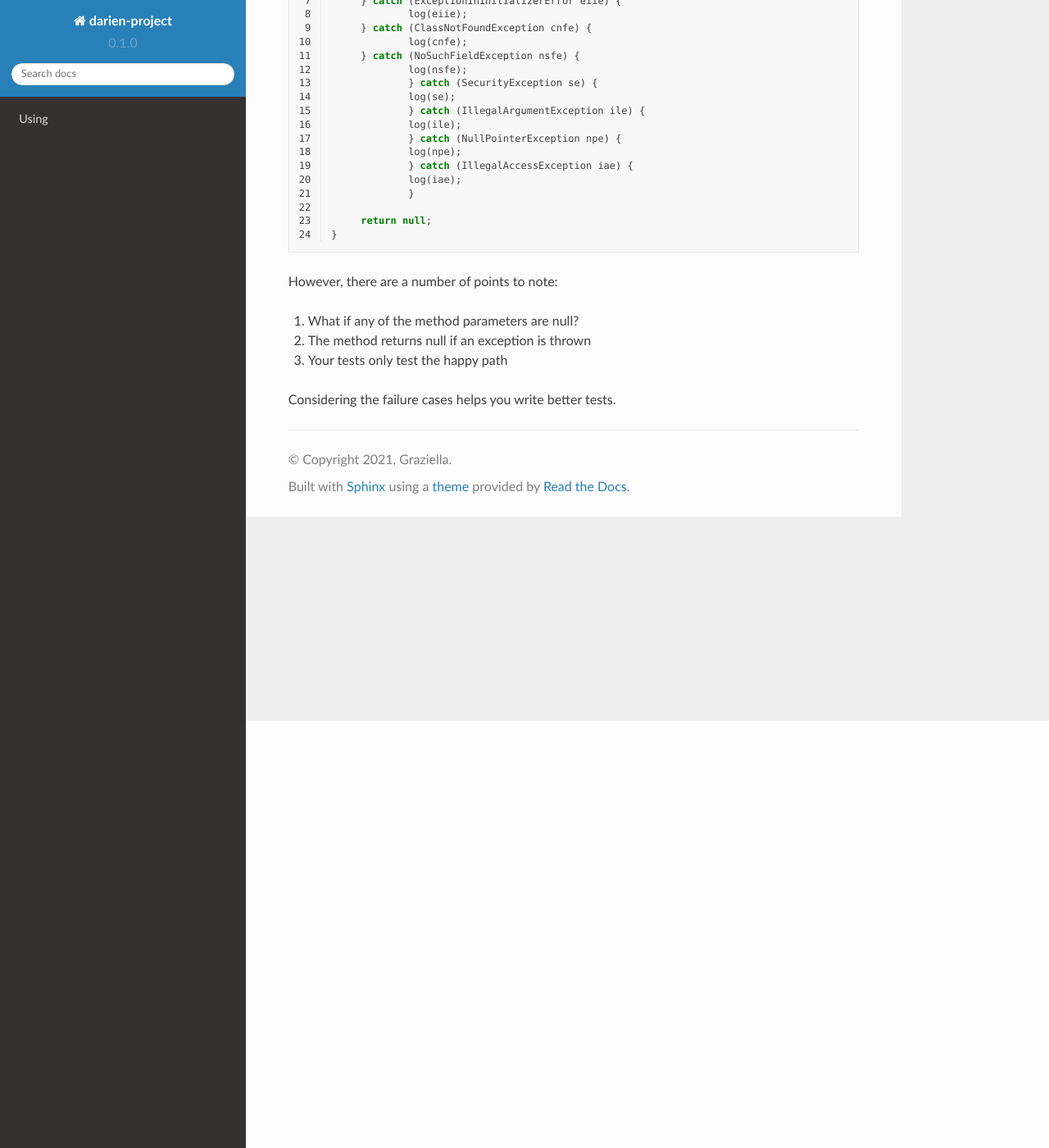
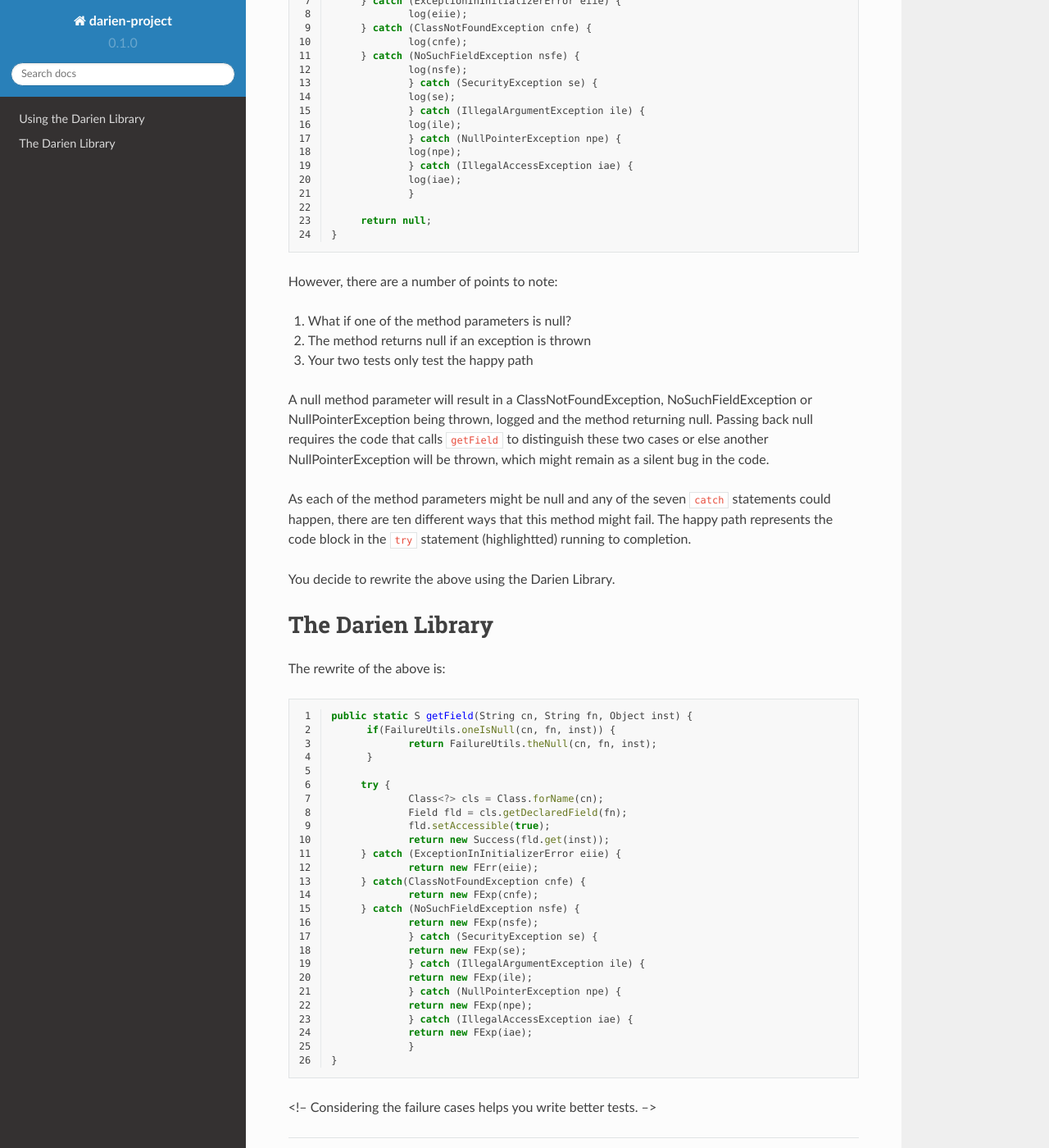
Before and after one commit to jh-evans/readthedocs, a Sphinx documentation site: the page built from docs/source/using.rst, in a window 1280 px wide and 1400 px high, scrolled down 521 px. Shown: the whole window at 82% size. Built offline with Sphinx 7.4.7 and the Read the Docs theme 2.0.0, drawn with Linux system fonts in a browser that asks for light colours; some of the changed text lies outside the part shown.

Commit message:
Update using.rst

```diff
--- a/docs/source/using.rst
+++ b/docs/source/using.rst
@@ -1,10 +1,10 @@
-Using
-=====
+Using the Darien Library
+========================
 
-It is a truth seldom acknowledged that developers mostly focus on the `Happy Path <https://en.wikipedia.org/wiki/Happy_path>`_. Developers are busy, and they have lots to do. You need to write some code
-to retrieve a field from a Java object, even when that field is marked private, so you write this to meet your requirement.
+It is a truth seldom acknowledged that developers mostly focus on the `Happy Path <https://en.wikipedia.org/wiki/Happy_path>`_. Developers are busy with lots to do. Today, you need to write some code to retrieve a field from a Java object, even when that field is marked private, so you
+type this to meet your requirement.
 
-You then write some unit tests to be sure that what you have written retrieves a private field. For each test, you pass in the required classname, fieldname, and instance the field is to be retrieved from.
+You then write some a couple of unit tests to be sure that what you have written retrieves a named field. For each test, you pass in the required classname, fieldname, and object the field is to be retrieved from.
 
 Your tests work, and you deploy your code.
 
@@ -39,8 +39,52 @@ Your tests work, and you deploy your code.
 
 However, there are a number of points to note:
 
-1. What if any of the method parameters are null?
+1. What if one of the method parameters is null?
 2. The method returns null if an exception is thrown
-3. Your tests only test the happy path
+3. Your two tests only test the happy path
 
-Considering the failure cases helps you write better tests.
+A null method parameter will result in a ClassNotFoundException, NoSuchFieldException or NullPointerException being thrown, logged and the
+method returning null. Passing back null requires the code that calls ``getField`` to distinguish these two cases or else another
+NullPointerException will be thrown, which might remain as a silent bug in the code.
+
+As each of the method parameters might be null and any of the seven ``catch`` statements could happen, there are ten different ways that this
+method might fail. The happy path represents the code block in the ``try`` statement (highlightted) running to completion.
+
+You decide to rewrite the above using the Darien Library.
+
+The Darien Library
+==================
+
+The rewrite of the above is:
+
+.. code-block:: java
+   :linenos:
+
+   public static S getField(String cn, String fn, Object inst) {
+         if(FailureUtils.oneIsNull(cn, fn, inst)) {
+           	return FailureUtils.theNull(cn, fn, inst);
+         }
+
+       	try {
+       		Class<?> cls = Class.forName(cn);
+       		Field fld = cls.getDeclaredField(fn);
+       		fld.setAccessible(true);
+       		return new Success(fld.get(inst));
+       	} catch (ExceptionInInitializerError eiie) {
+           	return new FErr(eiie);
+       	} catch(ClassNotFoundException cnfe) {
+       		return new FExp(cnfe);
+       	} catch (NoSuchFieldException nsfe) {
+       		return new FExp(nsfe);
+   		} catch (SecurityException se) {
+       		return new FExp(se);
+   		} catch (IllegalArgumentException ile) {
+       		return new FExp(ile);
+   		} catch (NullPointerException npe) {
+       		return new FExp(npe);
+   		} catch (IllegalAccessException iae) {
+       		return new FExp(iae);
+   		}
+   }
+
+<!-- Considering the failure cases helps you write better tests. -->
```
